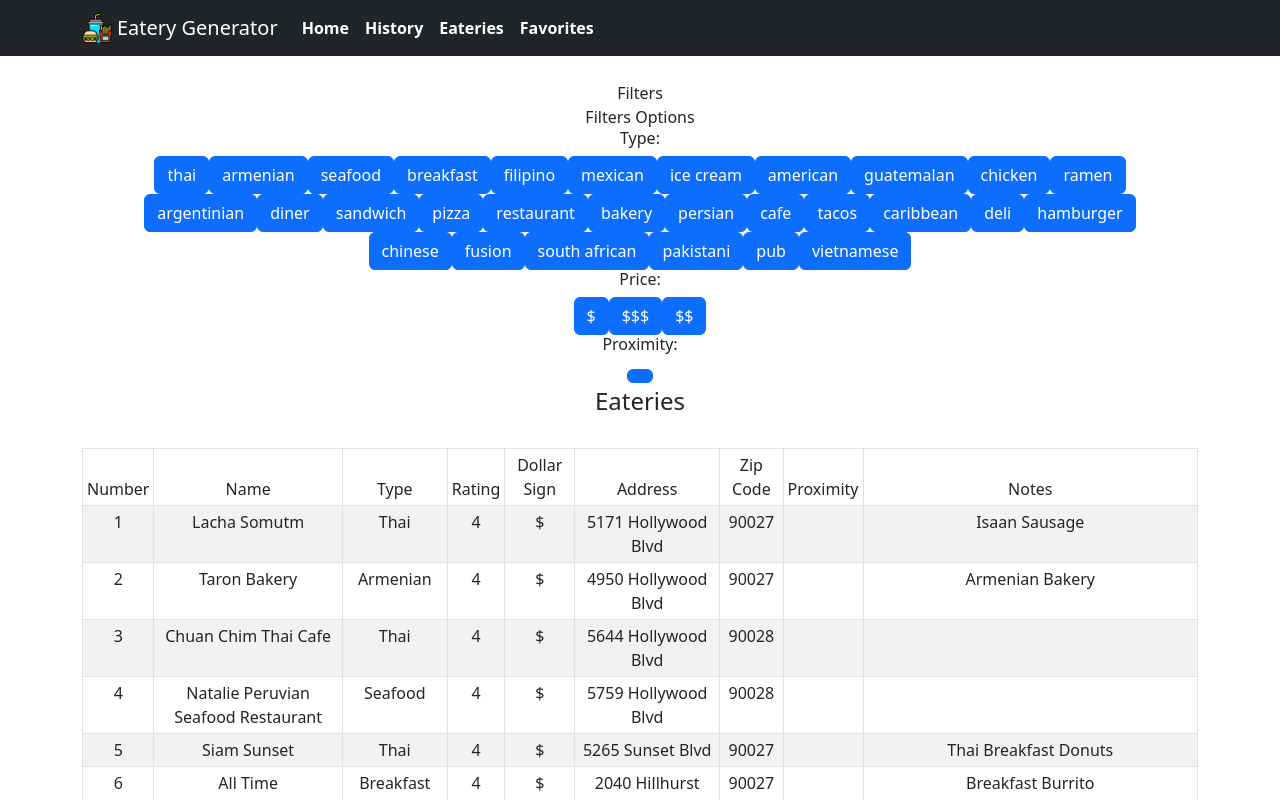
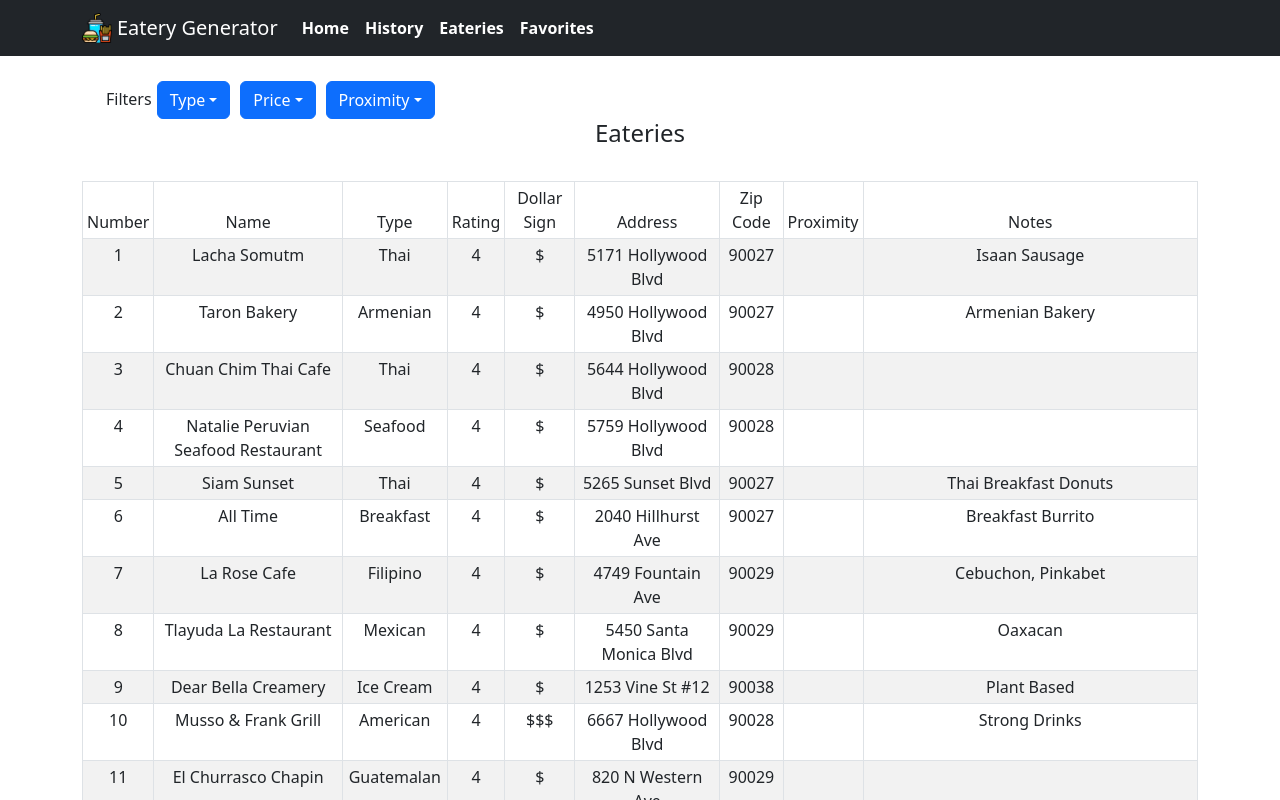
Before and after one commit to ArthurKimGl19/eateryGenerator, a React (Create React App) app: page /eateries in a window 1280 px wide. Shown: the top 800 px of the page. Built offline with nearby package versions, Linux system fonts and the light colour scheme.

Commit message:
Render filters using dropdown menus and update filters css

```diff
--- a/src/components/Filters/Filters.css
+++ b/src/components/Filters/Filters.css
@@ -0,0 +1,11 @@
+.filters-container {
+    display: flex;
+}
+
+.filters-container h6 {
+    margin: auto 0;
+}
+
+.filters-container .dropdown-button {
+    margin: 0 5px;
+}
--- a/src/components/Filters/Filters.js
+++ b/src/components/Filters/Filters.js
@@ -1,6 +1,7 @@
 import React from 'react';
 import { Container } from 'react-bootstrap';
-import Button from 'react-bootstrap/Button';
+import DropdownButton from 'react-bootstrap/DropdownButton';
+import Dropdown from 'react-bootstrap/Dropdown';
 import { useSelector } from 'react-redux';
 
 import { calculateDollarSign } from '../../helpers/priceFunctions';
@@ -31,31 +32,37 @@ export default function Filters() {
         createOptions('proximity', setProximity);
     }, [eateries]);
 
-    const typeOptions = types.map((type, index) => <Button key={index}>{type}</Button>);
+    const typeOptions = types.map((type, index) => (
+        <Dropdown.Item key={index} eventKey={type}>
+            {type}
+        </Dropdown.Item>
+    ));
     const priceOptions = prices.map((dollarSign, index) => {
         const formattedDollarSign = calculateDollarSign(dollarSign);
-        return <Button key={index}>{formattedDollarSign}</Button>;
+        return (
+            <Dropdown.Item key={index} eventKey={formattedDollarSign}>
+                {formattedDollarSign}
+            </Dropdown.Item>
+        );
     });
     const proximityOptions = proximity.map((proximity, index) => (
-        <Button key={index}>{proximity}</Button>
+        <Dropdown.Item key={index} eventKey={proximity}>
+            {proximity}
+        </Dropdown.Item>
     ));
 
     return (
-        <Container>
-            <div>Filters</div>
-            <div>Filters Options</div>
-            <Container>
-                <h6>Type:</h6>
+        <Container className="filters-container">
+            <h6>Filters</h6>
+            <DropdownButton title="Type" className="dropdown-button">
                 {typeOptions}
-            </Container>
-            <Container>
-                <h6>Price:</h6>
+            </DropdownButton>
+            <DropdownButton title="Price" className="dropdown-button">
                 {priceOptions}
-            </Container>
-            <Container>
-                <h6>Proximity:</h6>
+            </DropdownButton>
+            <DropdownButton title="Proximity" className="dropdown-button">
                 {proximityOptions}
-            </Container>
+            </DropdownButton>
         </Container>
     );
 }
```
